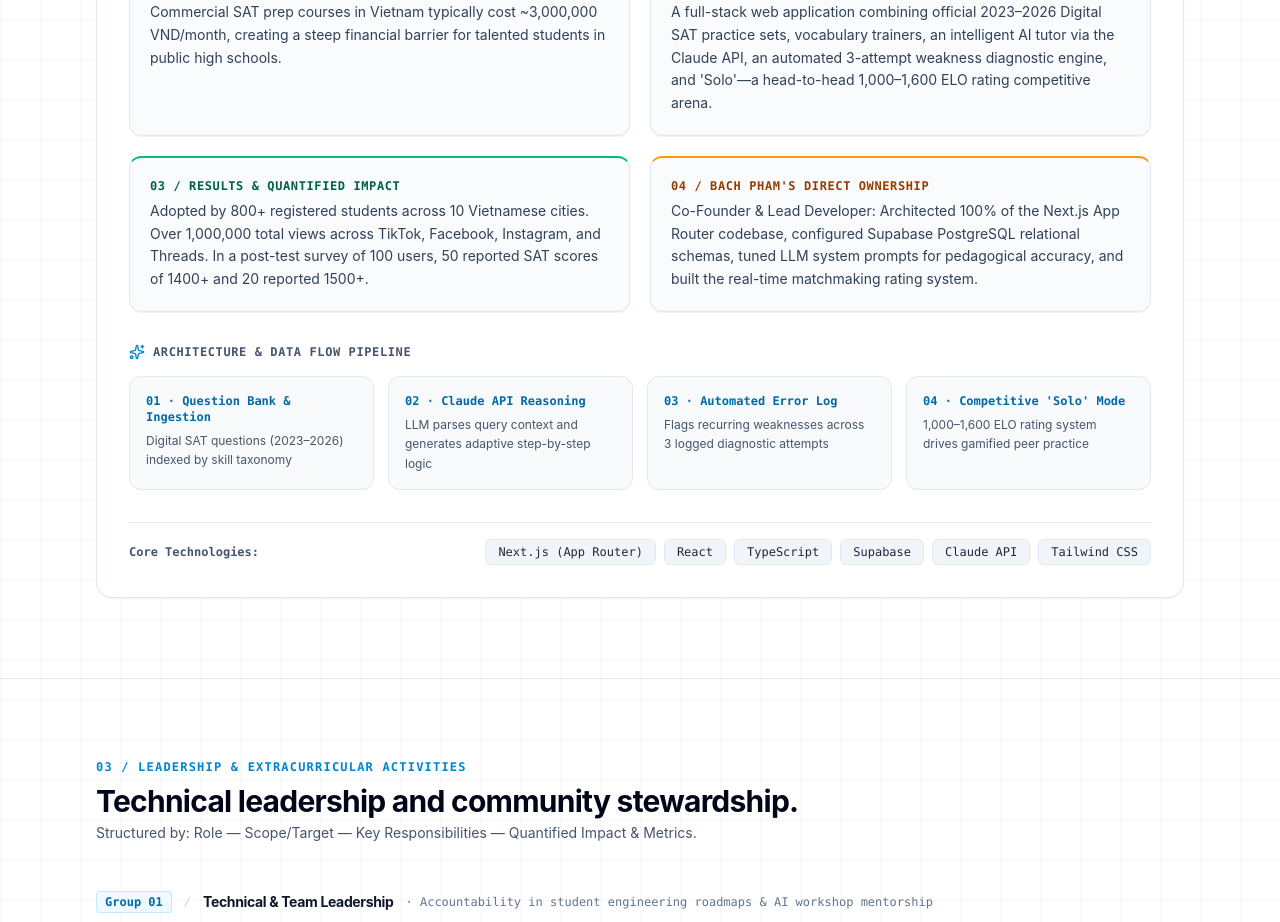
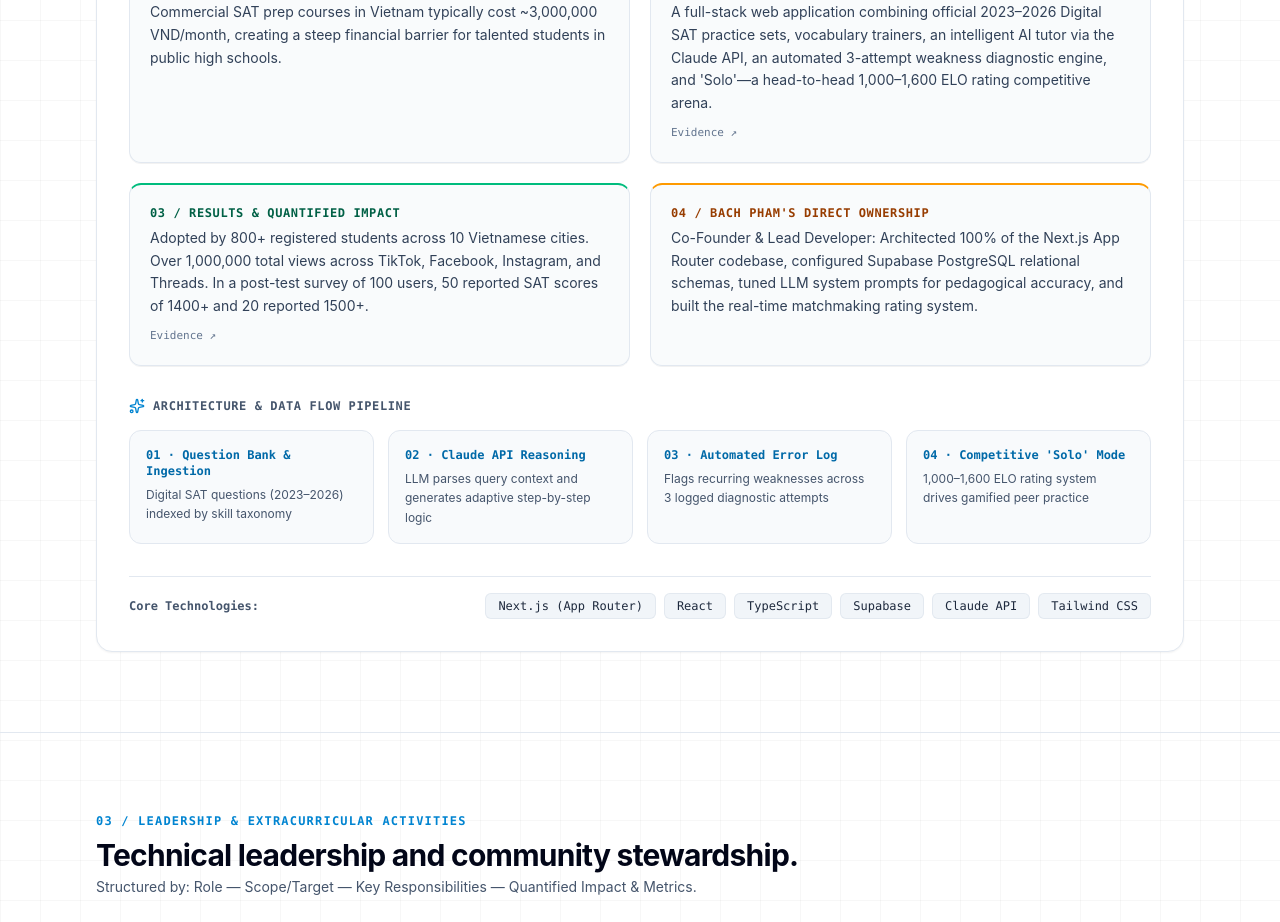
Before and after one commit to bach1310/cs-portfolio-, a Next.js app: page / in a window 1280 px wide. Shown: the part 2780-3702 px from the top of the page. Built offline with nearby package versions, Linux system fonts and the light colour scheme.

Commit message:
feat(projects): add Evidence links for SAT Solo product and results

```diff
--- a/src/components/Projects.tsx
+++ b/src/components/Projects.tsx
@@ -73,6 +73,14 @@ export default function Projects() {
                 <p className="text-xs sm:text-sm text-slate-700 leading-relaxed">
                   {flagshipProject.dossier.product}
                 </p>
+                <a
+                  href={flagshipProject.evidence.platform}
+                  target="_blank"
+                  rel="noopener noreferrer"
+                  className="inline-block mt-2.5 text-[11px] font-mono text-slate-500 hover:text-sky-700 underline-offset-2 hover:underline transition-colors"
+                >
+                  Evidence ↗
+                </a>
               </div>
 
               {/* Results */}
@@ -83,6 +91,14 @@ export default function Projects() {
                 <p className="text-xs sm:text-sm text-slate-700 leading-relaxed">
                   {flagshipProject.dossier.results}
                 </p>
+                <a
+                  href={flagshipProject.evidence.social}
+                  target="_blank"
+                  rel="noopener noreferrer"
+                  className="inline-block mt-2.5 text-[11px] font-mono text-slate-500 hover:text-sky-700 underline-offset-2 hover:underline transition-colors"
+                >
+                  Evidence ↗
+                </a>
               </div>
 
               {/* Ownership */}
--- a/src/data/portfolioData.ts
+++ b/src/data/portfolioData.ts
@@ -163,6 +163,10 @@ export const portfolioData = {
     status: "Flagship Build · satsolo.com · Live in Production",
     liveUrl: "https://satsolo.com",
     githubUrl: "https://github.com/bach1310",
+    evidence: {
+      platform: "/evidence/satsolo-platform.jpg",
+      social: "/evidence/satsolo-social-video.jpg",
+    },
     dossier: {
       problem:
         "Commercial SAT prep courses in Vietnam typically cost ~3,000,000 VND/month, creating a steep financial barrier for talented students in public high schools.",
```
Also changed, not shown: public/evidence/satsolo-platform.jpg (added), public/evidence/satsolo-social-video.jpg (added).
